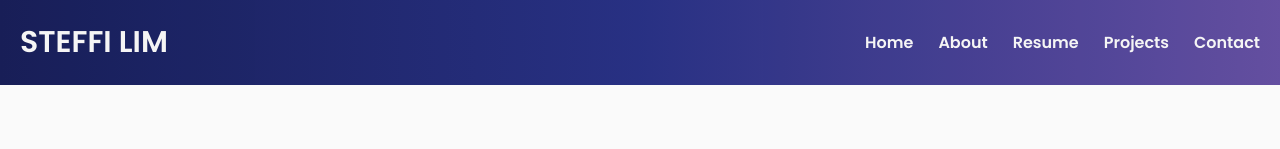
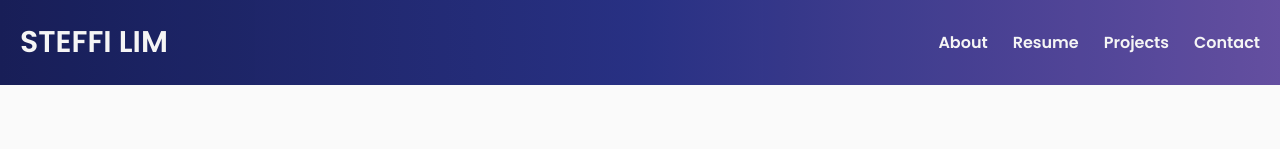
Before and after one commit to thisissteff/steffiwebsite, a React (Create React App) app: page / in a window 1280 px wide. Shown: the top 149 px of the page. Built offline with nearby package versions, Linux system fonts and the light colour scheme; a web font is replaced by a local one.

Commit message:
remove home

```diff
--- a/package.json
+++ b/package.json
@@ -1,5 +1,6 @@
 {
   "name": "steffiwebsite",
+  "homepage": "https://thisissteff.github.io/steffiwebsite",
   "version": "0.1.0",
   "private": true,
   "dependencies": {
--- a/src/Components/Nav/Nav.jsx
+++ b/src/Components/Nav/Nav.jsx
@@ -13,7 +13,7 @@ const Nav = () => {
       <label for = "toggler"><i className="uil uil-ellipsis-h"></i></label>
       <div className="menu">
         <ul className="list">
-          <Link to='/'>Home</Link>
+
           <Link to = '/about'>About</Link>
           <Link to = '/resume'>Resume</Link>
           <Link to= '/projects'>Projects</Link>
```
